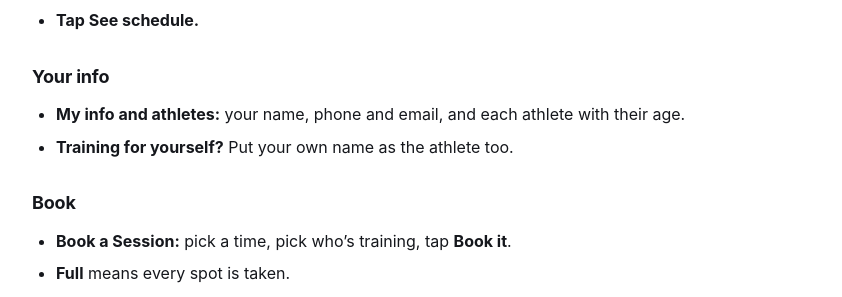
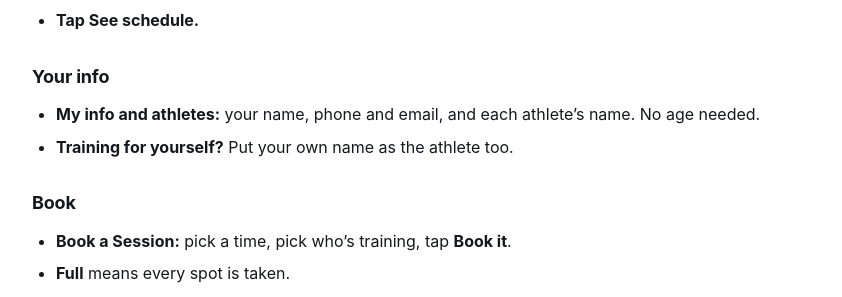
Before and after one commit to mytombrown/team-assist-help, a Jekyll site: the page built from _guides/trainerbooking/parents.md, in a window 1280 px wide. Shown: the part 343-640 px from the top of the page, without its empty margins (218-1060 px from the left). Built offline with Jekyll 4.4.1, drawn with Linux system fonts in a browser that asks for light colours.

Commit message:
TB-1758: Trainer Booking help: no athlete age
Co-Authored-By: Claude Opus 5.5 <noreply@anthropic.com>

```diff
--- a/_guides/trainerbooking/parents.md
+++ b/_guides/trainerbooking/parents.md
@@ -17,7 +17,7 @@ related:
 
 ## Your info
 
-- **My info and athletes:** your name, phone and email, and each athlete with their age.
+- **My info and athletes:** your name, phone and email, and each athlete's name. No age needed.
 - **Training for yourself?** Put your own name as the athlete too.
 
 ## Book
```
